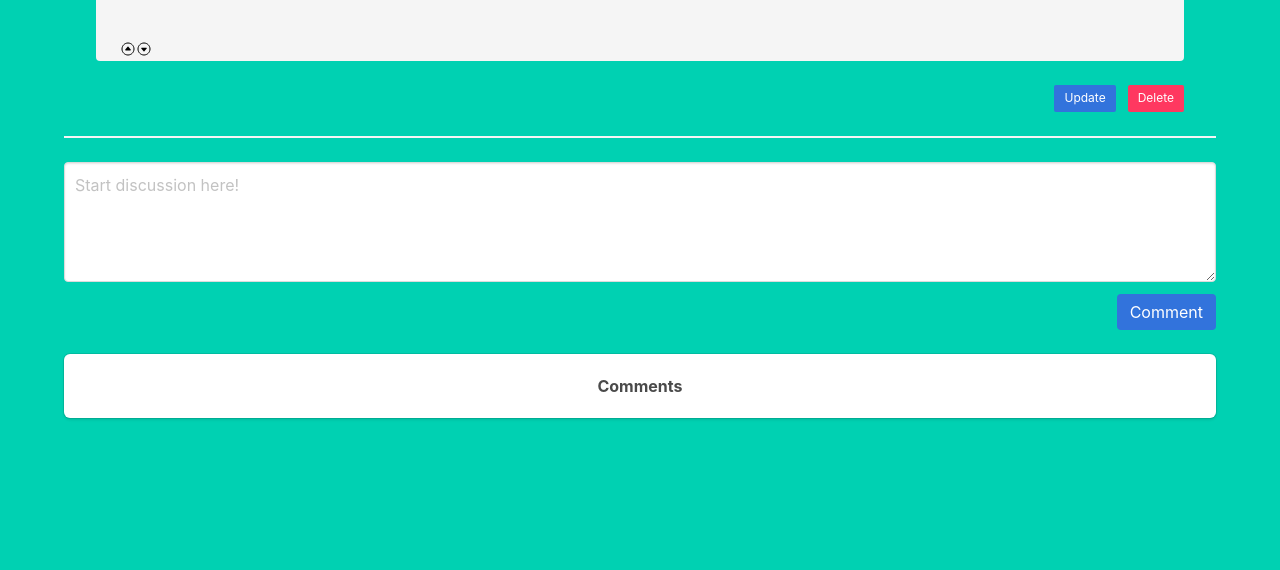
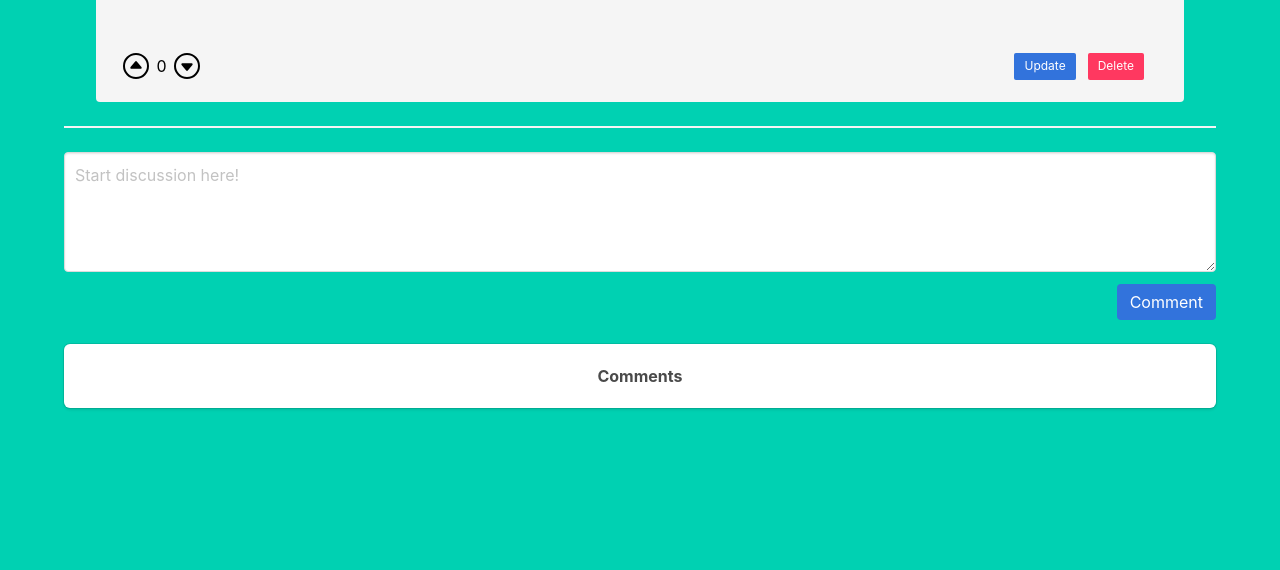
Before and after one commit to mehak24k/epiphany, a Python web app: template templates/blog/post.html in a window 1280 px wide. Shown: the part 230-800 px from the top of the page. Run offline with Jinja, Linux system fonts and the light colour scheme; the template is opened without the code that fills it, so the values that code supplies are empty; some libraries are stand-ins or nearby versions.

Commit message:
Added upvote/downvote buttons

```diff
--- a/templates/blog/post.html
+++ b/templates/blog/post.html
@@ -29,16 +29,26 @@
           {% endfor %}
       </h3>
       {% endif %}
+      <nav class="level">
+        <!-- Left side -->
+        <div class="level-left">
+          <div class="level-item">
+            <p class="subtitle is-5">
               <!--upvote/downvote icons-->
-      <div class="field is-grouped is-pulled-left" style="color:black;">
-        <span class="icon is-small">
-          <ion-icon name="caret-up-circle-outline"></ion-icon>
-        </span>
-        <span class="icon is-small">
-          <ion-icon name="caret-down-circle-outline"></ion-icon>
-        </span>
+              <div class="control is-grouped is-pulled-left" style="color:black;">
+                <ion-item>
+                  <ion-icon id="up" onclick="upvote()" size="large" name="caret-up-circle-outline" style="vertical-align: middle; display: inline-block;">
+                  </ion-icon>
+                  <span class="text" id="votes" style="vertical-align: middle; display: inline-block;">0</span>
+                  <ion-icon id="down" onclick="downvote()" size="large" name="caret-down-circle-outline" style="vertical-align: middle; display: inline-block;">
+                  </ion-icon>
+                </ion-item>
+              </div>
+            </p>
           </div>
         </div>
+        <!-- Right side -->
+        <div class="level-right">
           {% if current_user.id == post.user.id %}
           <div class="field is-grouped is-grouped-right">
             <p class="control">
@@ -53,6 +63,9 @@
             </p>
           </div>
           {% endif %}
+        </div>
+      </nav>
+    </div>
 </div>
 <hr>
 
@@ -189,6 +202,34 @@
 
 <script src="https://unpkg.com/ionicons@5.1.2/dist/ionicons.js"></script>
 <script>
+
+let votes = 0;
+
+function upvote() {
+  var thing = document.querySelector('#up').getAttribute("name")
+  if (thing == "caret-up-circle-outline") { // upvoting
+    document.querySelector('[name="caret-up-circle-outline"]').setAttribute("name","caret-up-circle");
+    votes++;
+    document.querySelector('#votes').innerHTML = votes;
+  } else { //erasing upvote
+    document.querySelector('[name="caret-up-circle"]').setAttribute("name","caret-up-circle-outline");
+    votes--;
+    document.querySelector('#votes').innerHTML = votes;
+  }
+}
+function downvote() {
+  var thing = document.querySelector('#down').getAttribute("name")
+  if (thing == "caret-down-circle-outline") { // downvoting
+    document.querySelector('[name="caret-down-circle-outline"]').setAttribute("name","caret-down-circle");
+    votes--;
+    document.querySelector('#votes').innerHTML = votes;
+  } else { // erasing downvote
+    document.querySelector('[name="caret-down-circle"]').setAttribute("name","caret-down-circle-outline");
+    votes++;
+    document.querySelector('#votes').innerHTML = votes;
+  }
+}
+
   var refs = {
   modalEdicion: {
     open: function(x) { document.getElementById(x).classList.add('is-active');
@@ -198,7 +239,6 @@
   }
 };
 
-
 </script>
 
 {% endblock %}
--- a/templates/index.html
+++ b/templates/index.html
@@ -86,6 +86,9 @@
       {% for tag in post.tags %}
         <span class="tag is-info"> {{ tag.name }} </span>
       {% endfor %}
+      <div>
+        <small style="color:lightgray;">Upvotes: <span id="upvote">0</span></small>
+      </div>
     </div>
   </div>
   {% if not loop.last %}
```
Lines whose indentation alone changed are shown as unchanged.
